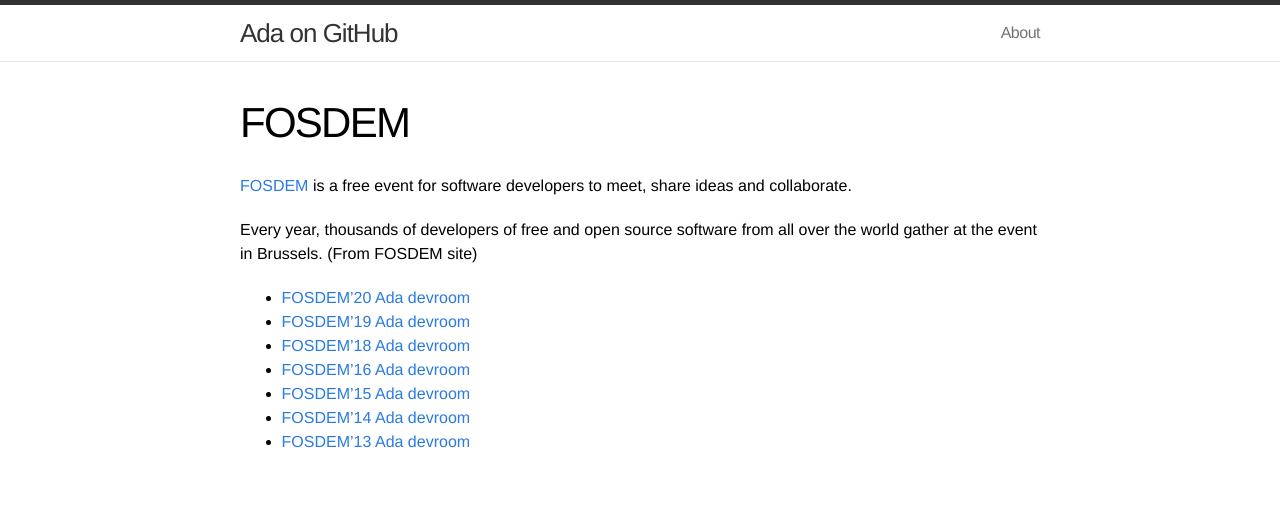
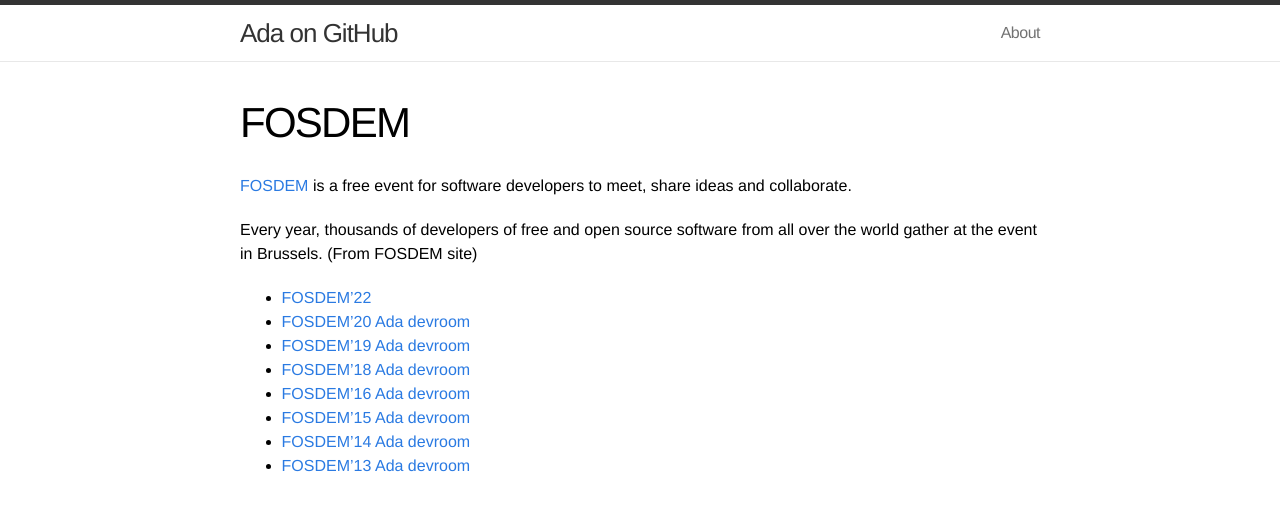
Before and after one commit to quornings/quornings.github.io, a Jekyll site: the page built from fosdem.md, in a window 1280 px wide. Shown: the top 511 px of the page. Built offline with Jekyll 4.4.1, drawn with Linux system fonts in a browser that asks for light colours.

Commit message:
FOSDEM: Add 2022, 2020 archive

```diff
--- a/fosdem.md
+++ b/fosdem.md
@@ -11,7 +11,8 @@ Every year, thousands of developers of free and open source software
 from all over the world gather at the event in Brussels.
 (From FOSDEM site)
 
-- [FOSDEM'20 Ada devroom](https://fosdem.org/2020/schedule/track/ada/)
+- [FOSDEM'22](https://fosdem.org/2022/)
+- [FOSDEM'20 Ada devroom](https://archive.fosdem.org/2020/schedule/track/ada/)
 - [FOSDEM'19 Ada devroom](https://archive.fosdem.org/2019/schedule/track/ada/)
 - [FOSDEM'18 Ada devroom](https://archive.fosdem.org/2018/schedule/track/ada/)
 - [FOSDEM'16 Ada devroom](https://archive.fosdem.org/2016/schedule/track/ada/)
```
